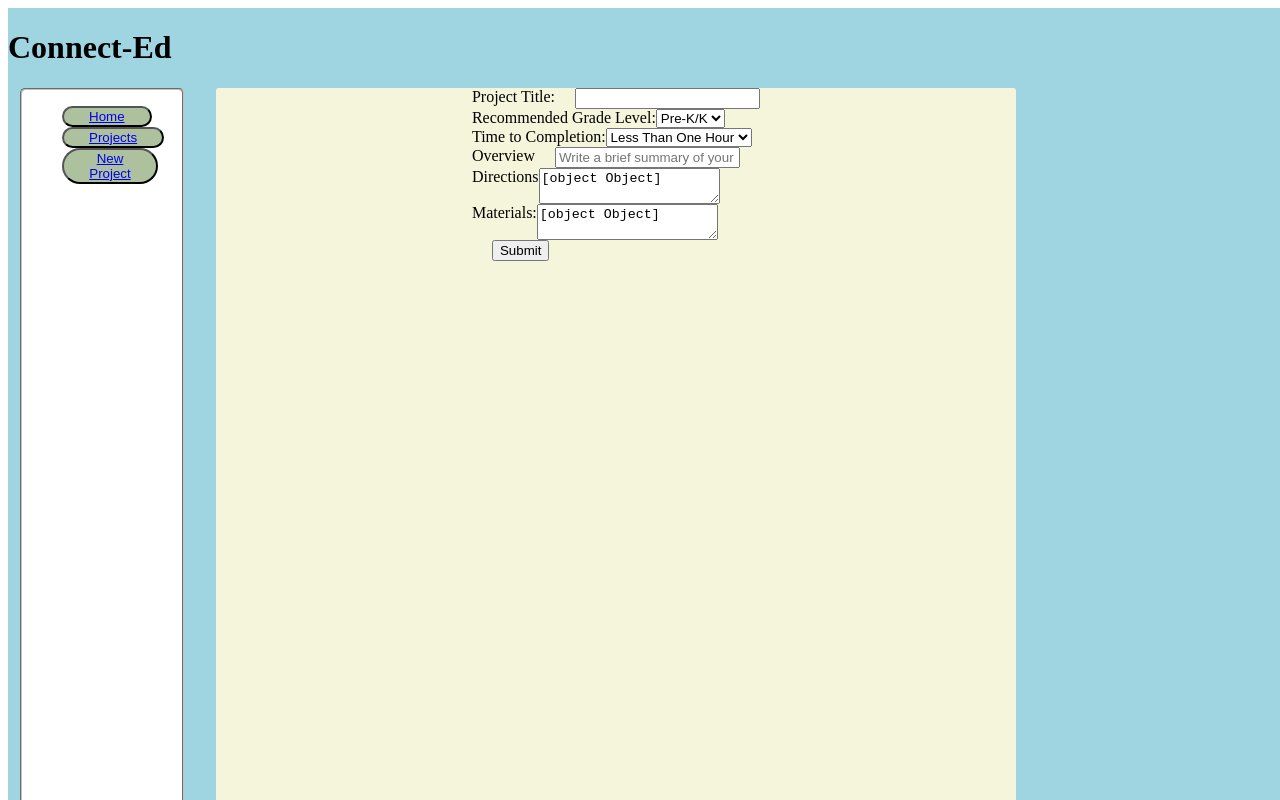
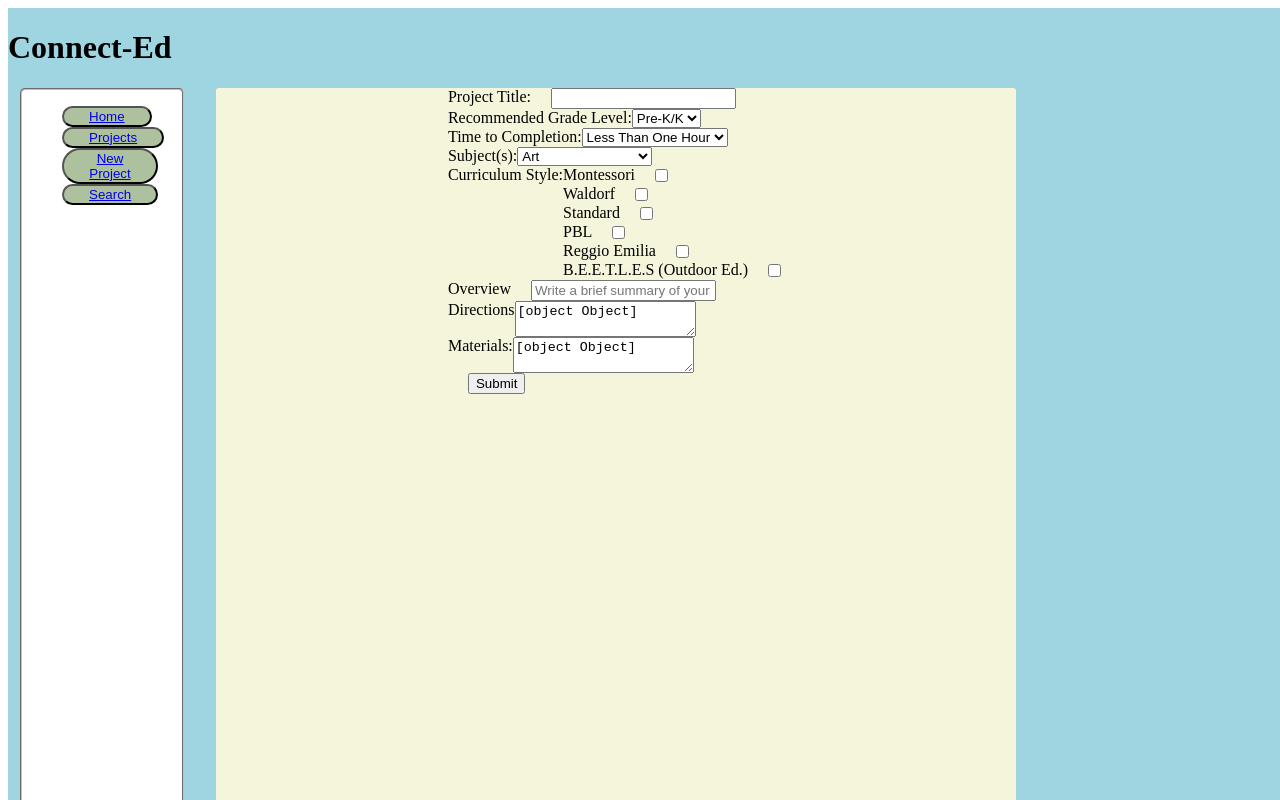
Before and after one commit to 24rgraham/connect-ed, a React (Create React App) app: page /connect-ed/create in a window 1280 px wide. Shown: the top 800 px of the page. Built offline with nearby package versions, Linux system fonts and the light colour scheme.

Commit message:
search fields added, still adding

```diff
--- a/src/components/Navbar/index.js
+++ b/src/components/Navbar/index.js
@@ -11,6 +11,7 @@ export default function Navbar() {
           <li><button className='navBtn'><Link to="/">Home</Link></button></li>
           <li><button className='navBtn'><Link to="/mypage">Projects</Link></button></li>
           <li><button className='navBtn'><Link to="/create">New Project</Link></button></li>
+          <li><button className='navBtn'><Link to="/search">Search</Link></button></li>
 
         </ul>
       </div>
--- /dev/null
+++ b/src/components/NewProjectComponents/CurriculumOptions/index.js
@@ -0,0 +1,19 @@
+import React, { useState } from 'react'
+
+export default function CurriculumOptions() {
+    return(
+        <div>
+
+            <form>
+                {/* <select> */}
+                    <label>Montessori<input type='checkbox'></input></label>
+                    <label>Waldorf<input type='checkbox'></input></label>
+                    <label>Standard<input type='checkbox'></input></label>
+                    <label>PBL<input type='checkbox'></input></label>
+                    <label>Reggio Emilia<input type='checkbox'></input></label>
+                    <label>B.E.E.T.L.E.S (Outdoor Ed.) <input type='checkbox'></input></label>
+                {/* </select> */}
+            </form>
+        </div>
+    )
+}
--- a/src/pages/NewProject/index.js
+++ b/src/pages/NewProject/index.js
@@ -1,7 +1,10 @@
 import React from 'react';
 import GradeOptions from '../../components/NewProjectComponents/GradeOptions';
 import TimeToComplete from '../../components/NewProjectComponents/TimeToComplete';
+import CurriculumOptions from '../../components/NewProjectComponents/CurriculumOptions';
+import SubjectOptions from '../../components/NewProjectComponents/SubjectOptions';
 
+// will need to import the cloudinary widget
 import './style.css'
 
 
@@ -17,6 +20,9 @@ function NewProject(){
             <div className='topRight'>
                <label>Recommended Grade Level:<GradeOptions/></label>
                 <label>Time to Completion:<TimeToComplete/></label>
+                <label>Subject(s): <SubjectOptions/></label>
+                <label>Curriculum Style:<CurriculumOptions/></label>
+
             </div>
             <div className='midPage'>
                 <label>Overview<input type="text" placeholder='Write a brief summary of your project here'></input></label>
--- a/src/pages/Search/index.js
+++ b/src/pages/Search/index.js
@@ -1 +1,21 @@
-//
+import React, { useState } from 'react';
+
+import GradeSearch from '../../components/SearchComponents/GradeSearch'
+import SubjectSearch from '../../components/SearchComponents/SubjectSearch'
+import TimeSearch from '../../components/SearchComponents/TimeSearch'
+
+export default function Search() {
+    return(
+        <div>
+            <form>
+            <GradeSearch/>
+            <SubjectSearch/>
+            <TimeSearch/>
+
+            <div>
+                <label>Search by Materials:<input type='text' name='materialSearch'></input></label>
+            </div>
+            </form>
+        </div>
+    )
+}
```
Also changed, not shown: src/components/SearchComponents/CurriculumSearch/index.js (added).
